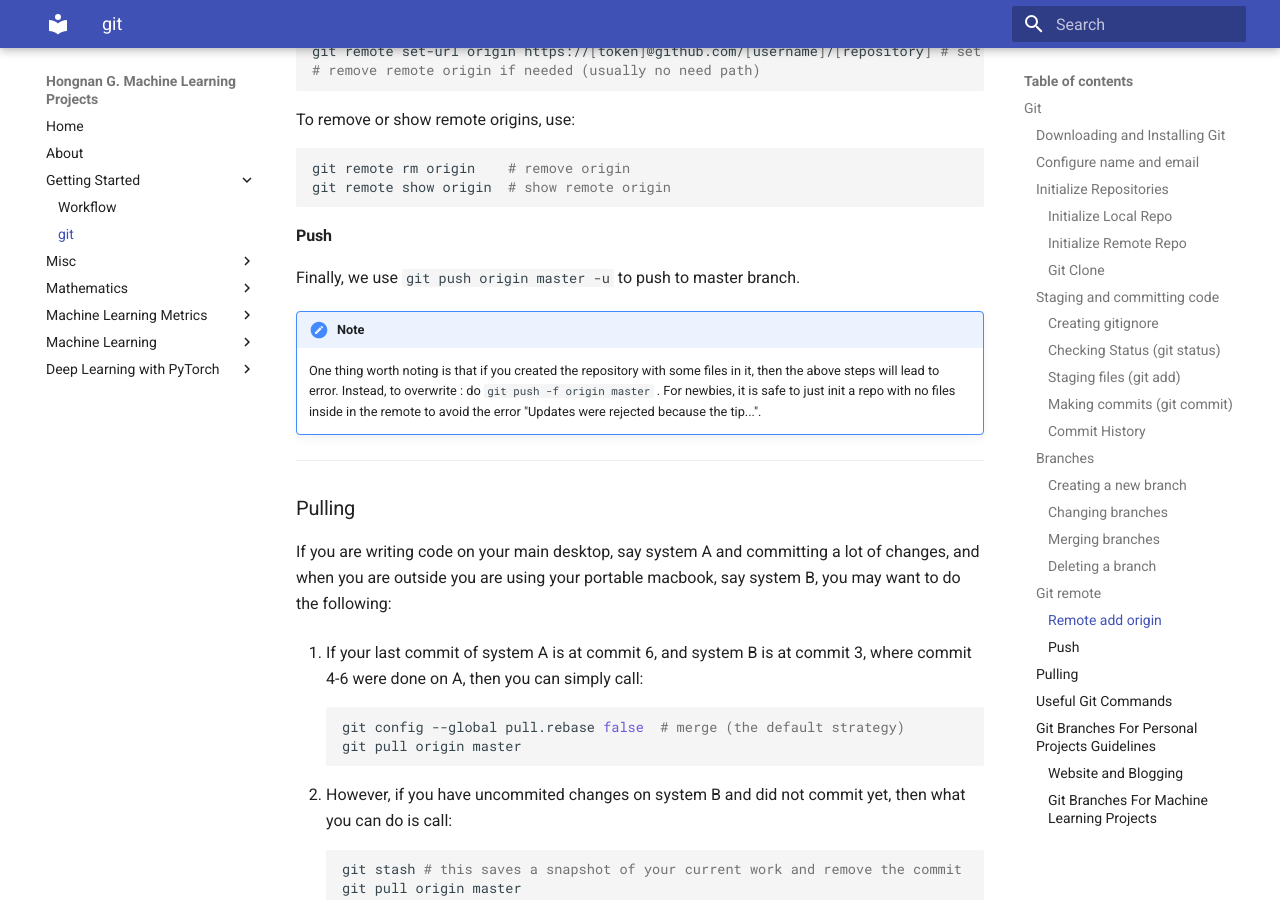
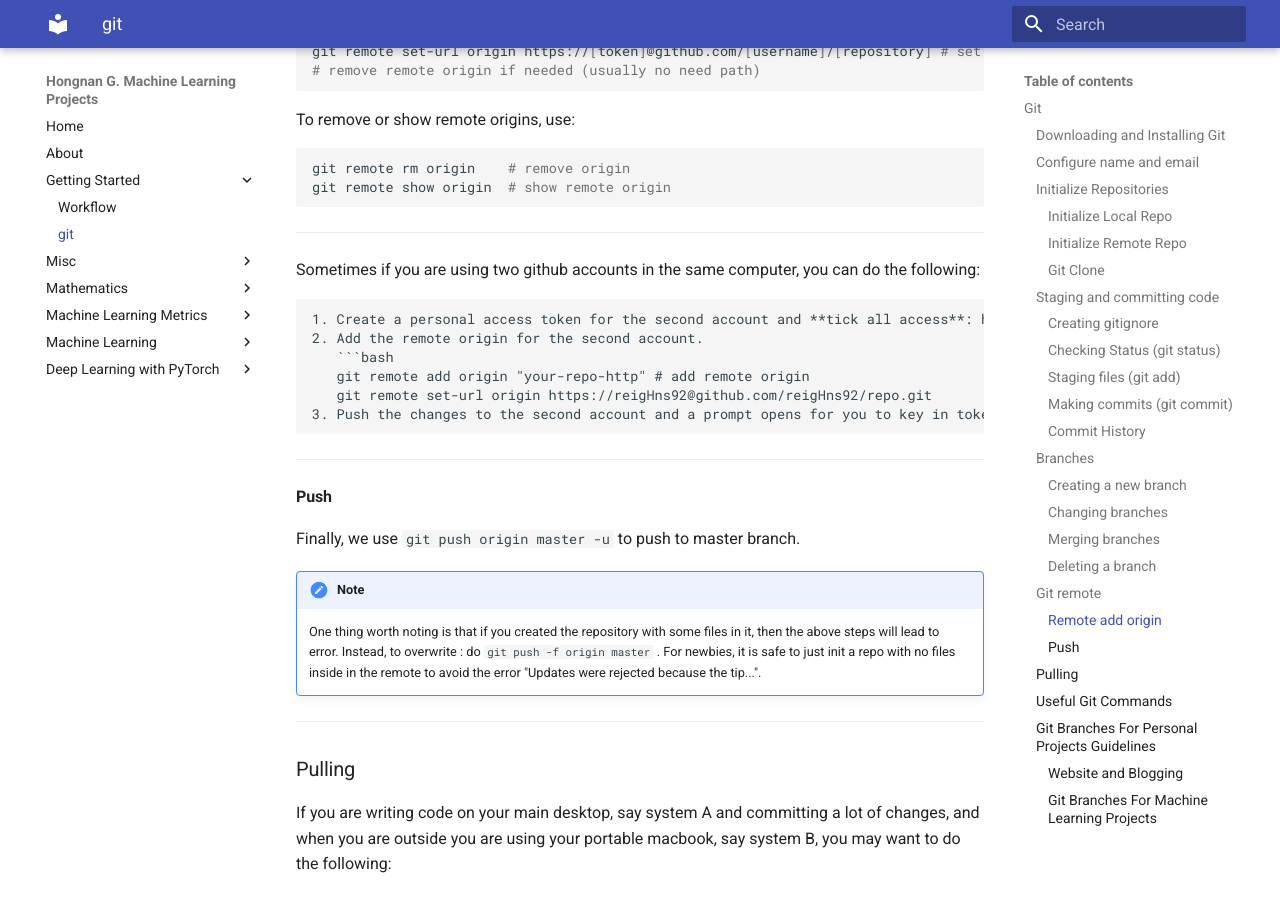
Before and after one commit to ghnreigns/reighns-ml-website, an MkDocs documentation site: the page built from docs/git.md, in a window 1280 px wide and 900 px high, scrolled down 6834 px. Built offline with MkDocs 1.6.1 and Material for MkDocs 9.7.7, drawn with Linux system fonts in a browser that asks for light colours.

Commit message:
Added how to git push using two github accounts on the same computer.

````diff
--- a/docs/git.md
+++ b/docs/git.md
@@ -268,6 +268,19 @@ git remote rm origin    # remove origin
 git remote show origin  # show remote origin
 ```
 
+---
+
+Sometimes if you are using two github accounts in the same computer, you can do the following:
+
+    1. Create a personal access token for the second account and **tick all access**: https://docs.github.com/en/authentication/keeping-your-account-and-data-secure/creating-a-personal-access-token
+    2. Add the remote origin for the second account.
+       ```bash
+       git remote add origin "your-repo-http" # add remote origin
+       git remote set-url origin https://reigHns92@github.com/reigHns92/repo.git
+    3. Push the changes to the second account and a prompt opens for you to key in token access.
+
+---
+
 #### Push
 
 Finally, we use `git push origin master -u` to push to master branch.
````
